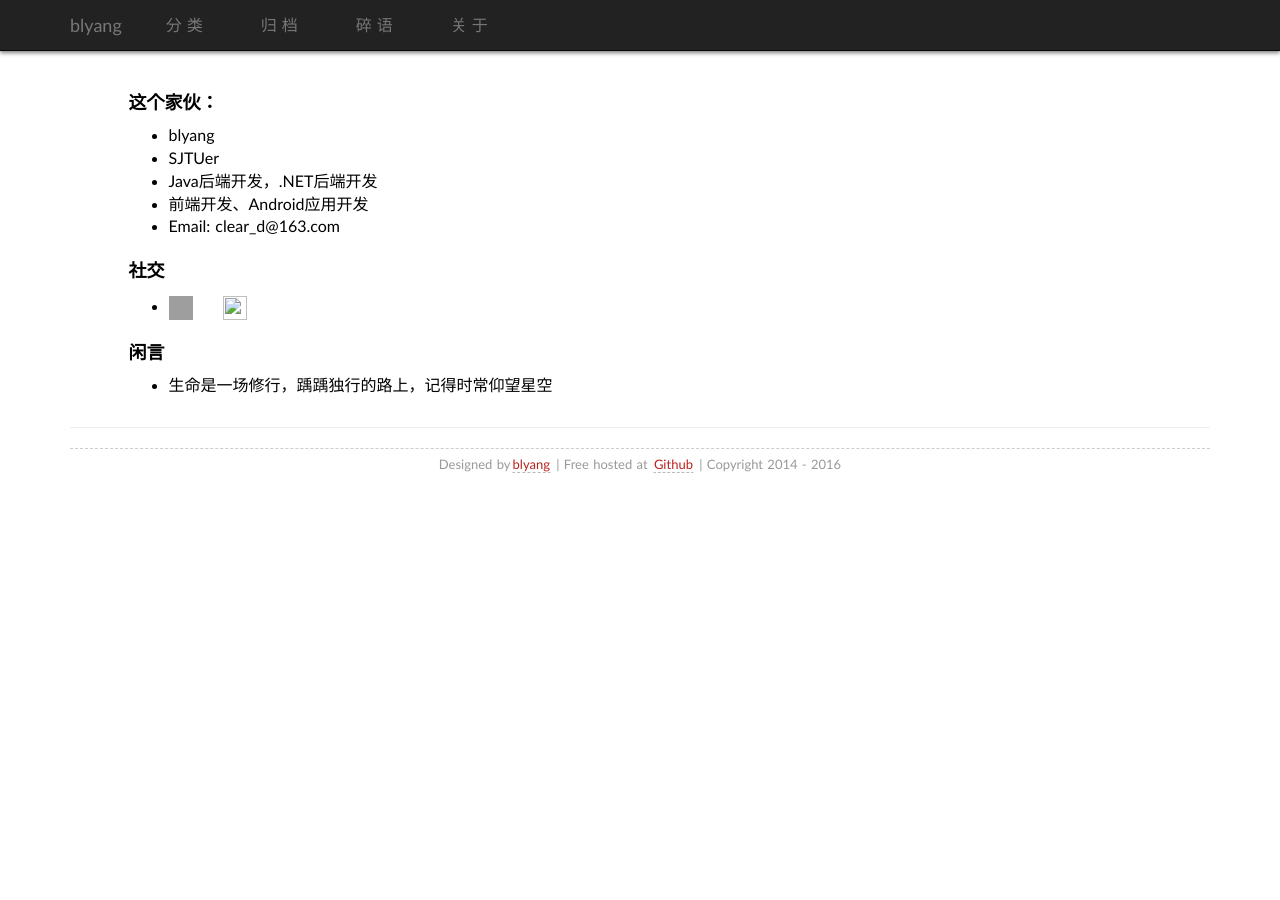
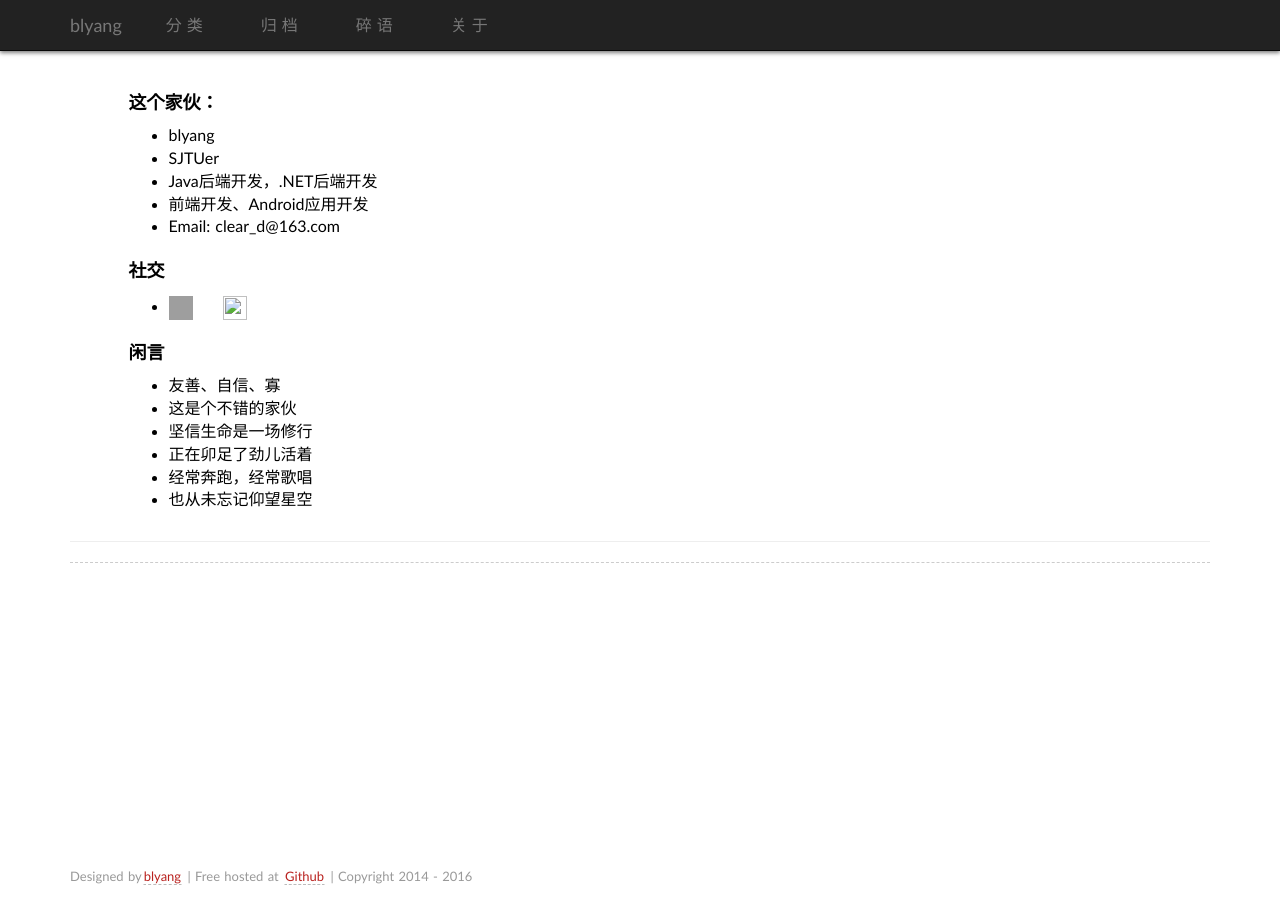
Before and after one commit to BLYang7/blyang7.github.io, a Jekyll site: the page built from about.md, in a window 1280 px wide. Built offline with Jekyll 4.4.1, drawn with Linux system fonts in a browser that asks for light colours; some web fonts are replaced; comment, search, counter and statistics services are not loaded; grey boxes are pictures that could not be loaded.

```diff
--- a/_includes/copyright.html
+++ b/_includes/copyright.html
@@ -1 +1 @@
-<p><small>Designed by<a href="https://github.com/BLYang7">blyang</a> | Free hosted at <a href="https://github.com/BLYang7/blyang7.github.io">Github</a> | Copyright 2014 - {{site.time | date:"%Y"}}</p>
+<p style="position: fixed; bottom:0;"><small>Designed by<a href="https://github.com/BLYang7">blyang</a> | Free hosted at <a href="https://github.com/BLYang7/blyang7.github.io">Github</a> | Copyright 2014 - {{site.time | date:"%Y"}}</p>
--- a/about.md
+++ b/about.md
@@ -12,6 +12,8 @@
 * Email: clear_d@163.com
 
 
+
+
 ### 社交
 
 * <p class="contact"><a href="http://weibo.com/2819567272" title="微博联系我"><img src="http://www.sinaimg.cn/blog/developer/wiki/LOGO_32x32.png" width="24" height="24" style="display:inline-block;vertical-align:middle"></a>
@@ -19,4 +21,9 @@
 
 ### 闲言
 
-* 生命是一场修行，踽踽独行的路上，记得时常仰望星空
+* 友善、自信、寡
+* 这是个不错的家伙
+* 坚信生命是一场修行
+* 正在卯足了劲儿活着
+* 经常奔跑，经常歌唱
+* 也从未忘记仰望星空
```
Also changed, not shown: 1 other file.
